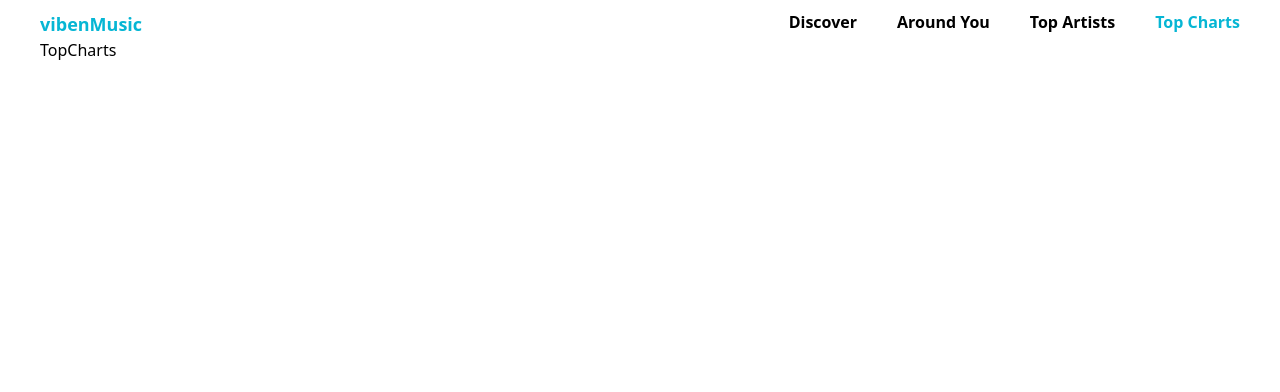
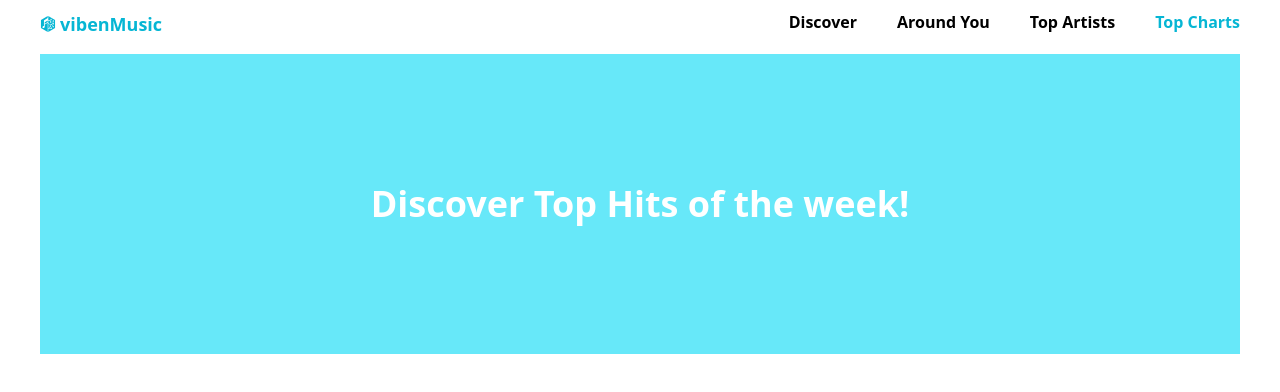
Before and after one commit to XDLMAO/viben-music-app, a React (Vite) app: page /top-charts in a window 1280 px wide. Shown: the top 392 px of the page. Built offline with nearby package versions, Linux system fonts and the light colour scheme.

Commit message:
creating header components and add styles

```diff
--- a/src/components/Header/Header.jsx
+++ b/src/components/Header/Header.jsx
@@ -0,0 +1,30 @@
+import React from 'react';
+import './Header.css';
+
+export const HeaderDiscover = () => (
+	<div className='discover-header md:mt-4 bg-blue-300 text-white flex items-center justify-center h-[300px] '>
+		<h2 className='text-4xl font-bold'>Discover Trending Music</h2>
+	</div>
+);
+
+export const HeaderAroundYou = () => (
+	<div className='discover-header md:mt-4 bg-red-300 text-white flex items-center justify-center h-[300px] '>
+		<h2 className='text-4xl font-bold'>
+			Discover Popular Music Around You!
+		</h2>
+	</div>
+);
+
+export const HeaderTopArtists = () => (
+	<div className='discover-header md:mt-4 bg-orange-300 text-white flex items-center justify-center h-[300px] '>
+		<h2 className='text-4xl font-bold'>Discover Popular Artists</h2>
+	</div>
+);
+
+export const HeaderTopCharts = () => (
+	<div className='discover-header md:mt-4 bg-cyan-300 text-white flex items-center justify-center h-[300px] '>
+		<h2 className='text-4xl font-bold'>
+			Discover Top Hits of the week!
+		</h2>
+	</div>
+);
--- a/src/components/Navbar/Navbar.jsx
+++ b/src/components/Navbar/Navbar.jsx
@@ -3,6 +3,7 @@ import { links } from '../../assets/constants';
 import { NavLink } from 'react-router-dom';
 import { RiCloseLine } from 'react-icons/ri';
 import { HiOutlineMenu } from 'react-icons/hi';
+import { SiMusicbrainz } from 'react-icons/si';
 
 const NavLinks = () => (
 	<div className='flex flex-col md:flex-row gap-10'>
@@ -21,7 +22,8 @@ const Navbar = () => {
 	return (
 		<nav>
 			<div className='hidden md:flex flex-col item-center justify-start md:justify-between md:flex-row'>
-				<div>
+				<div className='flex items-center'>
+					<SiMusicbrainz className='text-cyan-500 mr-1 ' />
 					<h3 className='text-lg font-bold text-cyan-500'>
 						vibenMusic
 					</h3>
--- a/src/pages/AroundYou/AroundYou.jsx
+++ b/src/pages/AroundYou/AroundYou.jsx
@@ -1,11 +1,12 @@
 import React from 'react';
+import { HeaderAroundYou } from '../../components/Header/Header';
 import Navbar from '../../components/Navbar/Navbar';
 
 const AroundYou = () => {
 	return (
 		<div>
 			<Navbar />
-			AroundYou
+			<HeaderAroundYou />
 		</div>
 	);
 };
--- a/src/pages/Discover/Discover.jsx
+++ b/src/pages/Discover/Discover.jsx
@@ -1,11 +1,12 @@
 import React from 'react';
+import { HeaderDiscover } from '../../components/Header/Header';
 import Navbar from '../../components/Navbar/Navbar';
 
 const Discover = () => {
 	return (
 		<div>
 			<Navbar />
-			Discover
+			<HeaderDiscover />
 		</div>
 	);
 };
--- a/src/pages/TopArtists/TopArtists.jsx
+++ b/src/pages/TopArtists/TopArtists.jsx
@@ -1,11 +1,12 @@
 import React from 'react';
+import { HeaderTopArtists } from '../../components/Header/Header';
 import Navbar from '../../components/Navbar/Navbar';
 
 const TopArtists = () => {
 	return (
 		<div>
 			<Navbar />
-			TopArtists
+			<HeaderTopArtists />
 		</div>
 	);
 };
--- a/src/pages/TopCharts/TopCharts.jsx
+++ b/src/pages/TopCharts/TopCharts.jsx
@@ -1,11 +1,12 @@
 import React from 'react';
+import { HeaderTopCharts } from '../../components/Header/Header';
 import Navbar from '../../components/Navbar/Navbar';
 
 const TopCharts = () => {
 	return (
 		<div>
 			<Navbar />
-			TopCharts
+			<HeaderTopCharts />
 		</div>
 	);
 };
```
Also changed, not shown: src/assets/imgs/pexels-miguel-á-padriñán-167092.jpg (deleted), src/components/Header/Header.css (added).
